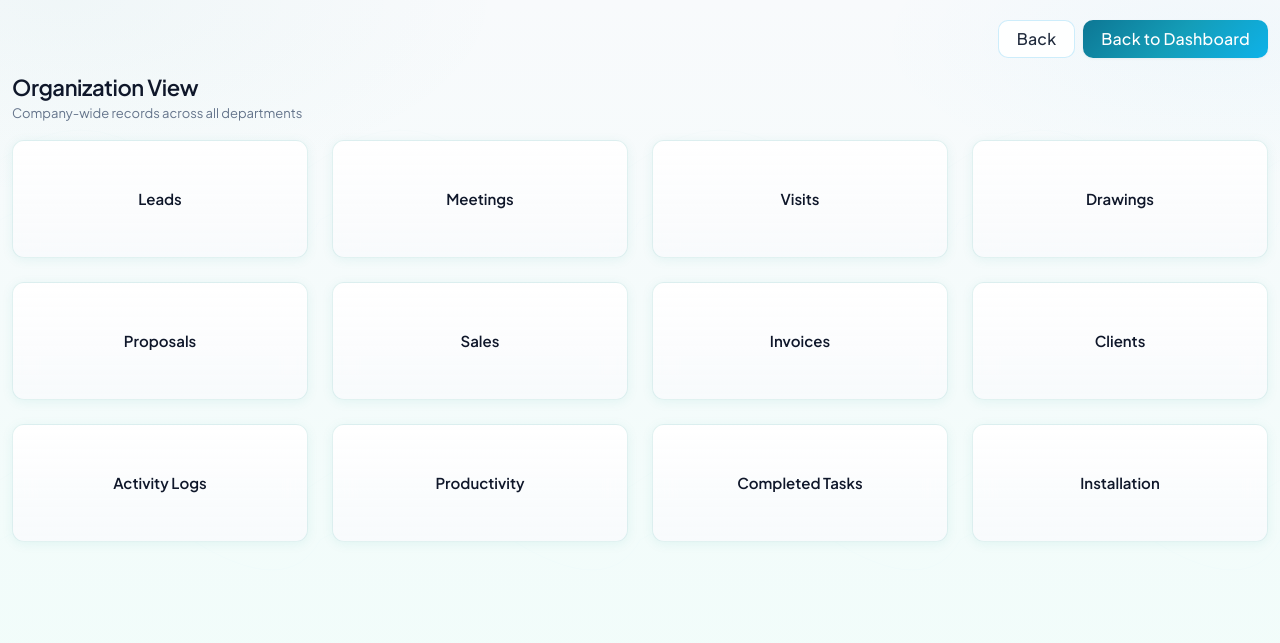
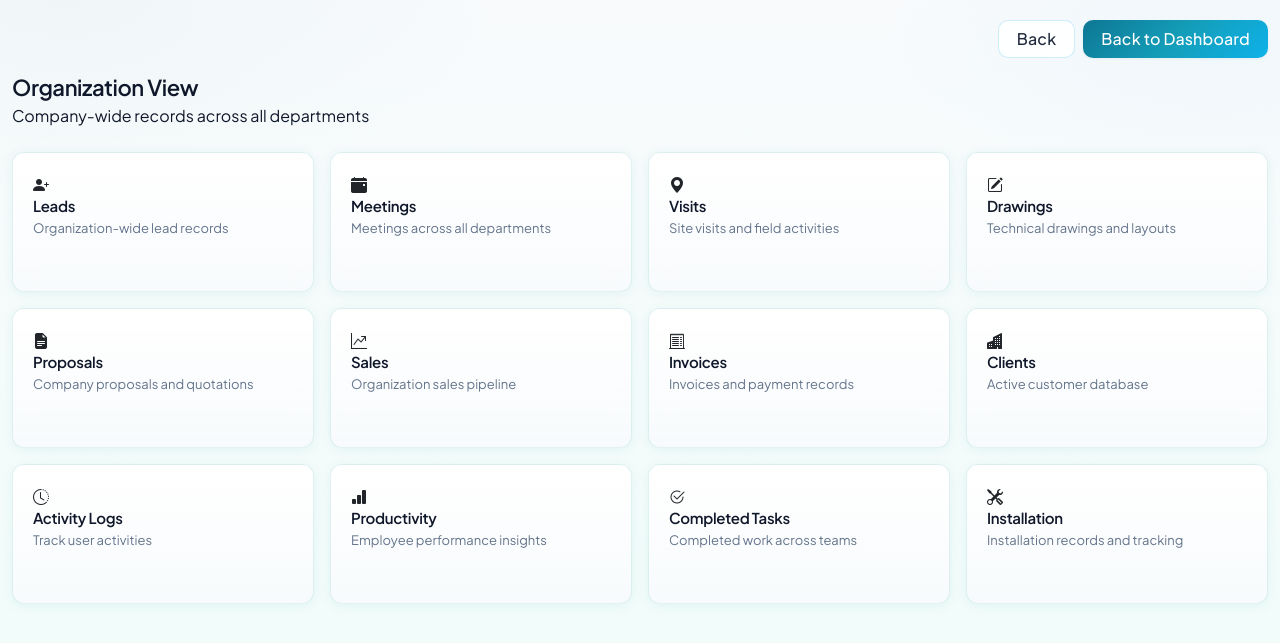
Before and after one commit to mananyadhingra-creator/MeVaChi-CRM, a Flask app: template templates/organization.html in a window 1280 px wide. Shown: the top 643 px of the page. Run offline with Flask 3, Linux system fonts and the light colour scheme; the template is opened without the code that fills it, so the values that code supplies are empty.

Commit message:
Improved organization module

```diff
--- a/static/css/mevachi-crm.css
+++ b/static/css/mevachi-crm.css
@@ -1003,13 +1003,10 @@ textarea.form-control {
 
 /* ── Feature / Module Cards (Department dashboards) ── */
 
-.mevachi-feature-grid {
-    --bs-gutter-x: 1rem;
-    --bs-gutter-y: 1rem;
-}
-
-.mevachi-feature-grid > [class*="col-"] {
-    display: flex;
+.mevachi-feature-grid{
+    display:grid;
+    grid-template-columns:repeat(auto-fit,minmax(280px,1fr));
+    gap:1rem;
 }
 
 .mevachi-feature-link {
@@ -1901,45 +1898,7 @@ a.mevachi-fab.btn {
     border-color: var(--mv-border-strong);
 }
 
-/* Organization & module grid cards */
-.mevachi-org-grid > [class*="col-"],
-.mevachi-app .row.g-4 > [class*="col-"] {
-    display: flex;
-}
-
-.mevachi-org-grid > [class*="col-"] > a.card,
-.mevachi-app .row.g-4 > [class*="col-"] > a.card {
-    flex: 1;
-    width: 100%;
-    min-height: 118px;
-    display: flex;
-    flex-direction: column;
-    align-items: center;
-    justify-content: center;
-    text-decoration: none !important;
-    color: var(--mv-text);
-    font-weight: 600;
-    font-size: 0.9375rem;
-    transition: var(--mv-transition);
-    padding: 1.25rem 1rem !important;
-}
-
-.mevachi-org-grid > [class*="col-"] > a.card small,
-.mevachi-app .row.g-4 > [class*="col-"] > a.card small {
-    display: block;
-    margin-top: 0.35rem;
-    font-size: 1.125rem;
-    font-weight: 700;
-    color: var(--mv-primary);
-}
-
-.mevachi-org-grid > [class*="col-"] > a.card:hover,
-.mevachi-app .row.g-4 > [class*="col-"] > a.card:hover {
-    transform: translateY(-2px);
-    border-color: var(--mv-border-strong) !important;
-    box-shadow: var(--mv-shadow-lg) !important;
-    color: var(--mv-primary-dark);
-}
+
 
 /* Forms — preserve layout, fix alignment */
 .mevachi-app .container .card.shadow.p-4,
--- a/templates/completed_tasks.html
+++ b/templates/completed_tasks.html
@@ -89,7 +89,7 @@
 
     <table class="table table-bordered table-hover bg-white">
 
-        <thead class="table-dark">
+        <thead>
 
             <tr>
 
--- a/templates/organization.html
+++ b/templates/organization.html
@@ -42,163 +42,137 @@
         </a>
 
     </div>
-    <div class="mevachi-page-header mb-3">
-
-        <h2>Organization View</h2>
-
-        <p class="page-desc mb-0">Company-wide records across all departments</p>
-
+    <div class="mevachi-page-header mb-4">
+        <div>
+            <h2 class="page-title">Organization View</h2>
+            <p class="page-subtitle">
+                Company-wide records across all departments
+            </p>
+        </div>
     </div>
 
-    <div class="row g-3 g-md-4 mevachi-org-grid">
+    <div class="mevachi-feature-grid">
 
-        <div class="col-xl-3 col-lg-4 col-md-6">
-
-            <a href="{{ url_for(
-                'organization_leads'
-            ) }}"
-               class="card p-4 text-center text-decoration-none h-100">
-
-                Leads
-
+        <a href="{{ url_for('organization_leads') }}" class="mevachi-feature-link">
+            <div class="card mevachi-feature-card h-100">
+                <div class="card-body">
+                    <div class="feature-icon"><i class="bi bi-person-plus-fill"></i></div>
+                    <h5 class="feature-title">Leads</h5>
+                    <p class="feature-desc">Organization-wide lead records</p>
+                </div>
+            </div>
         </a>
 
+        <a href="{{ url_for('organization_meetings') }}" class="mevachi-feature-link">
+            <div class="card mevachi-feature-card h-100">
+                <div class="card-body">
+                    <div class="feature-icon"><i class="bi bi-calendar-event-fill"></i></div>
+                    <h5 class="feature-title">Meetings</h5>
+                    <p class="feature-desc">Meetings across all departments</p>
                 </div>
-
-        <div class="col-xl-3 col-lg-4 col-md-6">
-
-            <a href="{{ url_for(
-                'organization_meetings'
-            ) }}"
-               class="card p-4 text-center text-decoration-none h-100">
-
-                Meetings
-
+            </div>
         </a>
 
+        <a href="{{ url_for('organization_visits') }}" class="mevachi-feature-link">
+            <div class="card mevachi-feature-card h-100">
+                <div class="card-body">
+                    <div class="feature-icon"><i class="bi bi-geo-alt-fill"></i></div>
+                    <h5 class="feature-title">Visits</h5>
+                    <p class="feature-desc">Site visits and field activities</p>
                 </div>
-
-        <div class="col-xl-3 col-lg-4 col-md-6">
-
-            <a href="{{ url_for(
-                'organization_visits'
-            ) }}"
-               class="card p-4 text-center text-decoration-none h-100">
-
-                Visits
-
+            </div>
         </a>
 
+        <a href="{{ url_for('organization_drawings') }}" class="mevachi-feature-link">
+            <div class="card mevachi-feature-card h-100">
+                <div class="card-body">
+                    <div class="feature-icon"><i class="bi bi-pencil-square"></i></div>
+                    <h5 class="feature-title">Drawings</h5>
+                    <p class="feature-desc">Technical drawings and layouts</p>
                 </div>
-
-        <div class="col-xl-3 col-lg-4 col-md-6">
-
-            <a href="{{ url_for(
-                'organization_drawings'
-            ) }}"
-               class="card p-4 text-center text-decoration-none h-100">
-
-                Drawings
-
+            </div>
         </a>
 
+        <a href="{{ url_for('organization_proposals') }}" class="mevachi-feature-link">
+            <div class="card mevachi-feature-card h-100">
+                <div class="card-body">
+                    <div class="feature-icon"><i class="bi bi-file-earmark-text-fill"></i></div>
+                    <h5 class="feature-title">Proposals</h5>
+                    <p class="feature-desc">Company proposals and quotations</p>
                 </div>
-
-        <div class="col-xl-3 col-lg-4 col-md-6">
-
-            <a href="{{ url_for(
-                'organization_proposals'
-            ) }}"
-               class="card p-4 text-center text-decoration-none h-100">
-
-                Proposals
-
+            </div>
         </a>
 
+        <a href="{{ url_for('organization_sales') }}" class="mevachi-feature-link">
+            <div class="card mevachi-feature-card h-100">
+                <div class="card-body">
+                    <div class="feature-icon"><i class="bi bi-graph-up-arrow"></i></div>
+                    <h5 class="feature-title">Sales</h5>
+                    <p class="feature-desc">Organization sales pipeline</p>
                 </div>
-
-        <div class="col-xl-3 col-lg-4 col-md-6">
-
-            <a href="{{ url_for(
-                'organization_sales'
-            ) }}"
-               class="card p-4 text-center text-decoration-none h-100">
-
-                Sales
-
+            </div>
         </a>
 
+        <a href="{{ url_for('organization_invoices') }}" class="mevachi-feature-link">
+            <div class="card mevachi-feature-card h-100">
+                <div class="card-body">
+                    <div class="feature-icon"><i class="bi bi-receipt-cutoff"></i></div>
+                    <h5 class="feature-title">Invoices</h5>
+                    <p class="feature-desc">Invoices and payment records</p>
                 </div>
-
-        <div class="col-xl-3 col-lg-4 col-md-6">
-
-            <a href="{{ url_for(
-                'organization_invoices'
-            ) }}"
-               class="card p-4 text-center text-decoration-none h-100">
-
-                Invoices
-
+            </div>
         </a>
 
+        <a href="{{ url_for('organization_clients') }}" class="mevachi-feature-link">
+            <div class="card mevachi-feature-card h-100">
+                <div class="card-body">
+                    <div class="feature-icon"><i class="bi bi-buildings-fill"></i></div>
+                    <h5 class="feature-title">Clients</h5>
+                    <p class="feature-desc">Active customer database</p>
                 </div>
-
-        <div class="col-xl-3 col-lg-4 col-md-6">
-
-            <a href="{{ url_for(
-                'organization_clients'
-            ) }}"
-               class="card p-4 text-center text-decoration-none h-100">
-
-                Clients
-
+            </div>
         </a>
 
+        <a href="{{ url_for('activity_logs') }}" class="mevachi-feature-link">
+            <div class="card mevachi-feature-card h-100">
+                <div class="card-body">
+                    <div class="feature-icon"><i class="bi bi-clock-history"></i></div>
+                    <h5 class="feature-title">Activity Logs</h5>
+                    <p class="feature-desc">Track user activities</p>
                 </div>
-
-        <div class="col-xl-3 col-lg-4 col-md-6">
-
-            <a href="{{ url_for('activity_logs') }}"
-               class="card p-4 text-center text-decoration-none h-100">
-
-                Activity Logs
-
+            </div>
         </a>
 
+        <a href="{{ url_for('productivity') }}" class="mevachi-feature-link">
+            <div class="card mevachi-feature-card h-100">
+                <div class="card-body">
+                    <div class="feature-icon"><i class="bi bi-bar-chart-fill"></i></div>
+                    <h5 class="feature-title">Productivity</h5>
+                    <p class="feature-desc">Employee performance insights</p>
                 </div>
-                <div class="col-xl-3 col-lg-4 col-md-6">
-
-            <a href="{{ url_for('productivity') }}"
-               class="card p-4 text-center text-decoration-none h-100">
-
-                Productivity
-
+            </div>
         </a>
 
+        <a href="{{ url_for('completed_tasks') }}" class="mevachi-feature-link">
+            <div class="card mevachi-feature-card h-100">
+                <div class="card-body">
+                    <div class="feature-icon"><i class="bi bi-check2-circle"></i></div>
+                    <h5 class="feature-title">Completed Tasks</h5>
+                    <p class="feature-desc">Completed work across teams</p>
                 </div>
-
-        <div class="col-xl-3 col-lg-4 col-md-6">
-
-            <a href="{{ url_for('completed_tasks') }}"
-               class="card p-4 text-center text-decoration-none h-100">
-
-                Completed Tasks
-
+            </div>
         </a>
 
+        <a href="{{ url_for('add_installation') }}" class="mevachi-feature-link">
+            <div class="card mevachi-feature-card h-100">
+                <div class="card-body">
+                    <div class="feature-icon"><i class="bi bi-tools"></i></div>
+                    <h5 class="feature-title">Installation</h5>
+                    <p class="feature-desc">Installation records and tracking</p>
                 </div>
-        <div class="col-xl-3 col-lg-4 col-md-6">
-
-            <a href="{{ url_for(
-                'add_installation'
-            ) }}"
-               class="card p-4 text-center text-decoration-none h-100">
-
-                Installation
-
+            </div>
         </a>
 
-        </div>
     </div>
 
 </div>
```
Lines whose indentation alone changed are shown as unchanged.
